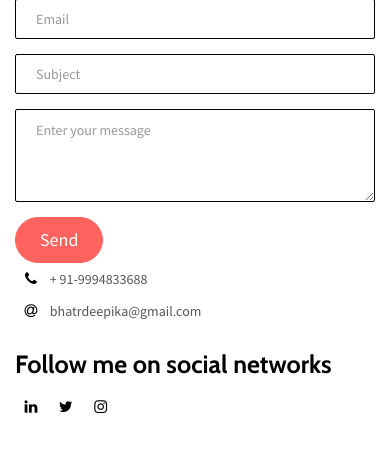
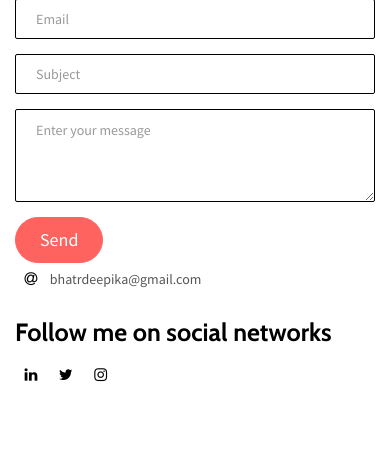
Before and after one commit to bhatdeepika/portfolio, a Flask app: page /contact.html in a window 390 px wide. Shown: the part 207-660 px from the top of the page. Run offline with Flask 2, Linux system fonts and the light colour scheme; some libraries are stand-ins or nearby versions.

Commit message:
phone number changes

```diff
--- a/templates/contact.html
+++ b/templates/contact.html
@@ -58,9 +58,6 @@
             <a class="fa-icon" href="https://www.instagram.com/" title="">
               <i class="fa fa-instagram"></i>
             </a>
-            <a class="fa-icon" href="https://dribbble.com/" title="">
-              <i class="fa fa-dribbble"></i>
-            </a>
             <a class="fa-icon" href="https://twitter.com/" title="">
               <i class="fa fa-twitter"></i>
             </a>
@@ -95,12 +92,6 @@
               </div>
               <div class="col-md-6">
                 <ul class="list-unstyled address-container">
-                  <li>
-                    <span class="fa-icon">
-                      <i class="fa fa-phone" aria-hidden="true"></i>
-                    </span>
-                    + 91-9994833688
-                  </li>
                   <li>
                     <span class="fa-icon">
                       <i class="fa fa-at" aria-hidden="true"></i>
--- a/templates/thankyou.html
+++ b/templates/thankyou.html
@@ -17,7 +17,7 @@
 
 
 
-  <title>Title page</title>
+  <title>D'sworldofART</title>
 
   <link href="./static/main.82cfd66e.css" rel="stylesheet">
 </head>
```
